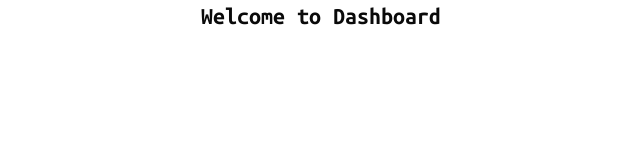
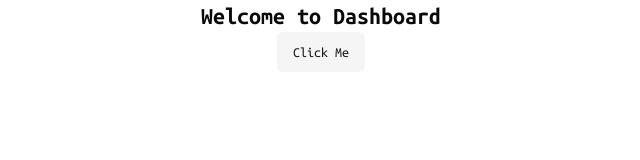
Before and after one commit to sudsarkar13/Dashboard, a Next.js app in the folder dashboardlearn1/: page / in a window 1280 px wide. Shown: the top 160 px of the page, without its empty margins (319-959 px from the left). Built offline with nearby package versions, Linux system fonts and the light colour scheme.

Commit message:
Update index.tsx

```diff
--- a/dashboardlearn1/src/pages/index.tsx
+++ b/dashboardlearn1/src/pages/index.tsx
@@ -1,3 +1,4 @@
+import { Button } from "@/components/ui/button";
 import { ubuntuMono } from "@/types/font/Font";
 import Head from "next/head";
 
@@ -6,11 +7,16 @@ export default function Home() {
 		<main className={`min-h-screen ${ubuntuMono.className}`}>
 			<Head>
 				<title>Home | Dashboard</title>
+				<meta name='description' content='Home | Dashboard' />
+				<meta name='viewport' content='width=device-width, initial-scale=1' />
 			</Head>
 			<div className={``}>
 				<h1 className='text-2xl text-center font-[600]'>
 					Welcome to Dashboard
 				</h1>
+				<div className="flex justify-center">
+					<Button variant={"secondary"}>Click Me</Button>
+				</div>
 			</div>
 		</main>
 	);
```
